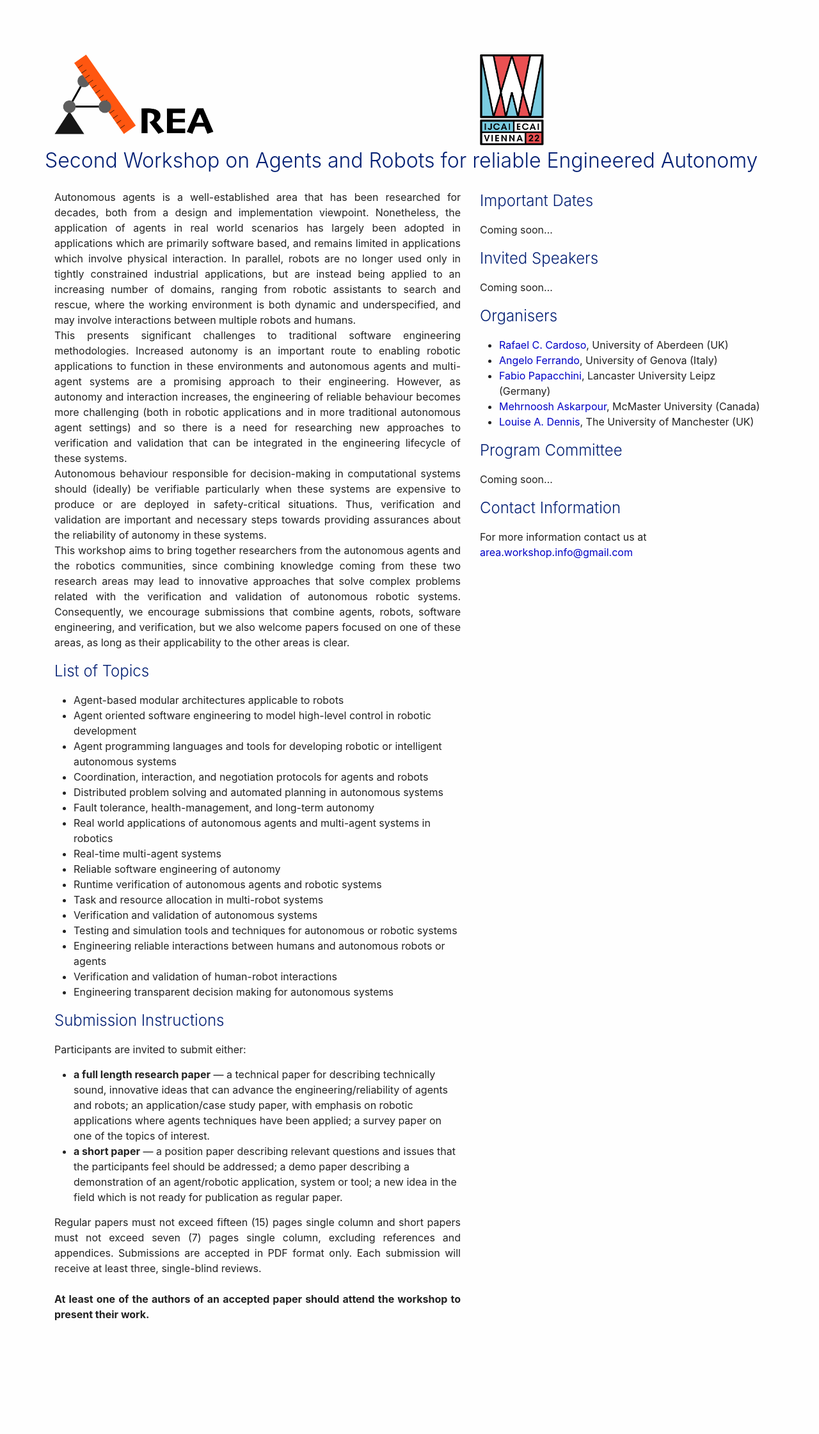
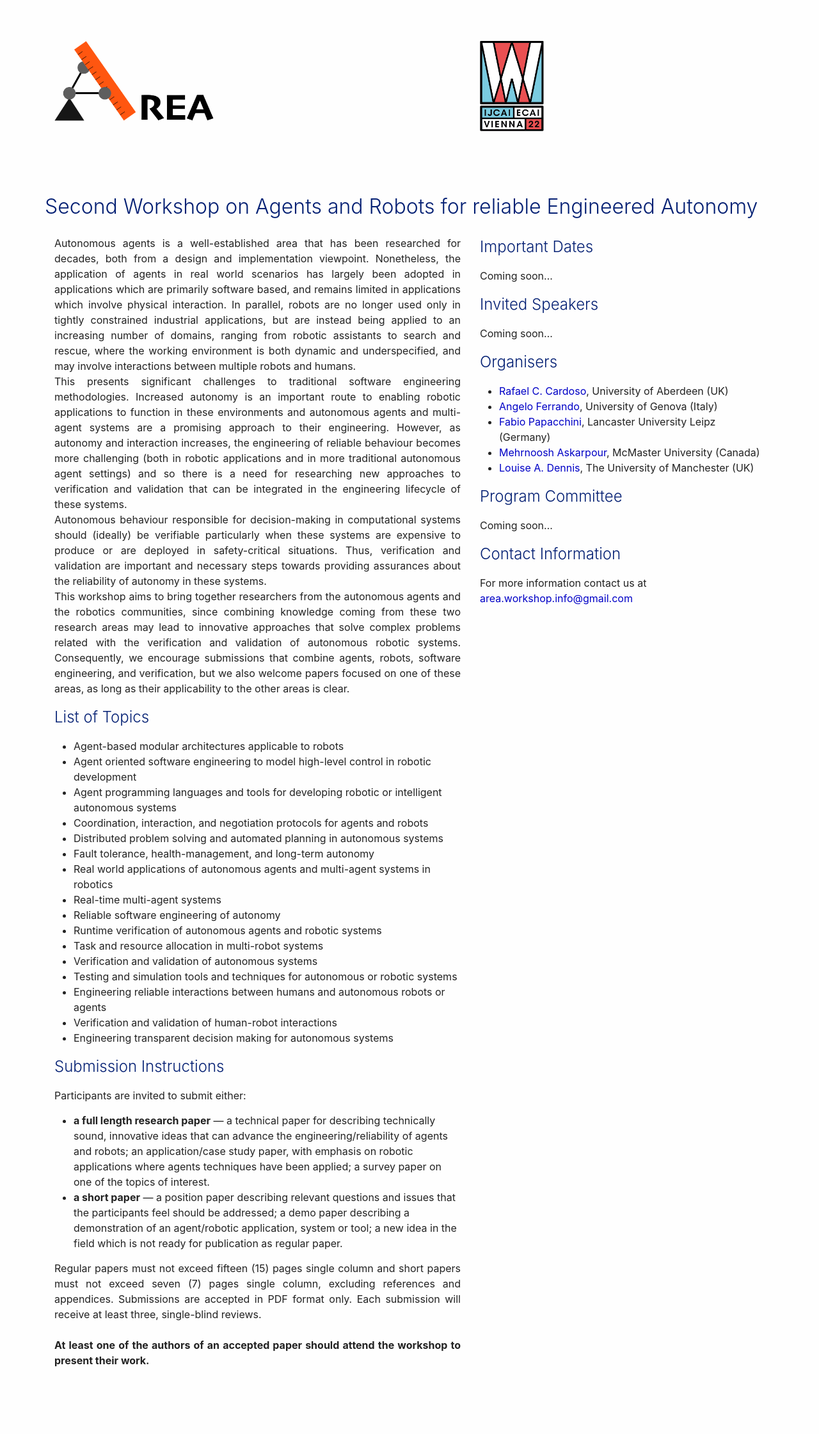
Before and after one commit to AREAWorkshop/AREA2022, a Jekyll site: the page built from index.md, in a window 1280 px wide. Shown: the whole page at 64% size. Built offline with Jekyll 4.4.1, drawn with Linux system fonts in a browser that asks for light colours; nearby versions of some CDN libraries; before the commit the page ends 2169 px from its top, so only the background shows below that.

Commit message:
Update index.md

```diff
--- a/index.md
+++ b/index.md
@@ -30,7 +30,9 @@ image: https://areaworkshop.github.io/AREA2022/images/logos/area_logo_1.png
 </div>
 </div>
 
-
+<br />&nbsp;
+<br />&nbsp;
+<br />&nbsp;
 
 # Second Workshop on Agents and Robots for reliable Engineered Autonomy
 
```
